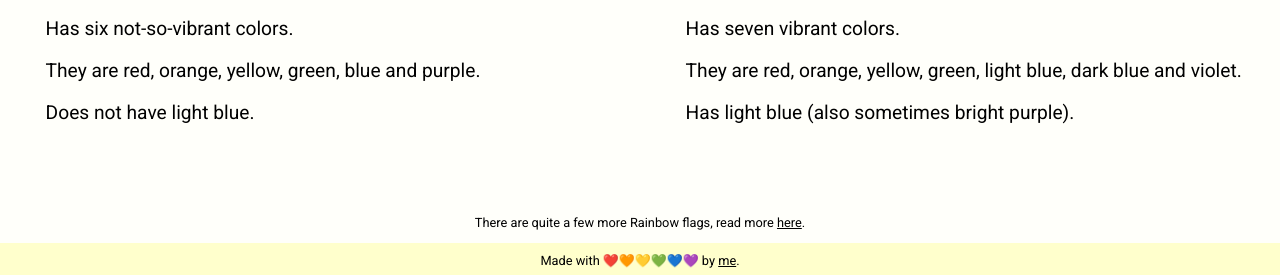
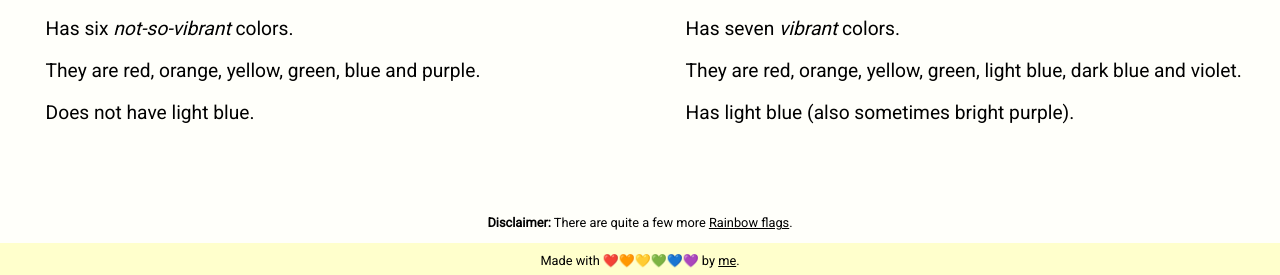
Before and after one commit to anabellaspinelli/pride-or-coop, a plain HTML site: page index.html in a window 1280 px wide. Shown: the part 522-797 px from the top of the page. Drawn offline with Linux system fonts and the light colour scheme.

Commit message:
Improved link semantics.

```diff
--- a/index.html
+++ b/index.html
@@ -63,7 +63,7 @@
         <h2>The LGBTQ+ Pride Flag</h2>
         <div class="flag pride"></div>
         <section class="flag-details">
-          <p>Has six not-so-vibrant colors.</p>
+          <p>Has six <em>not-so-vibrant</em> colors.</p>
           <p>They are red, orange, yellow, green, blue and purple.</p>
           <p>Does not have light blue.</p>
         </section>
@@ -72,7 +72,7 @@
         <h2>The Cooperativism Movement flag</h2>
         <div class="flag coop"></div>
         <section class="flag-details">
-          <p>Has seven vibrant colors.</p>
+          <p>Has seven <em>vibrant</em> colors.</p>
           <p>
             They are red, orange, yellow, green, light blue, dark blue and
             violet.
@@ -83,8 +83,8 @@
     </div>
     <section class="disclaimer">
       <p>
-        There are quite a few more Rainbow flags, read more
-        <a href="https://en.wikipedia.org/wiki/Rainbow_flag">here</a>.
+        <strong>Disclaimer:</strong> There are quite a few more
+        <a href="https://en.wikipedia.org/wiki/Rainbow_flag">Rainbow flags</a>.
       </p>
     </section>
     <footer>
--- a/styles.css
+++ b/styles.css
@@ -30,6 +30,10 @@ h2 {
 h1 {
   font-size: 4em;
   line-height: 1em;
+}
+
+strong {
+  font-weight: 900;
 }
 
 a {
```
